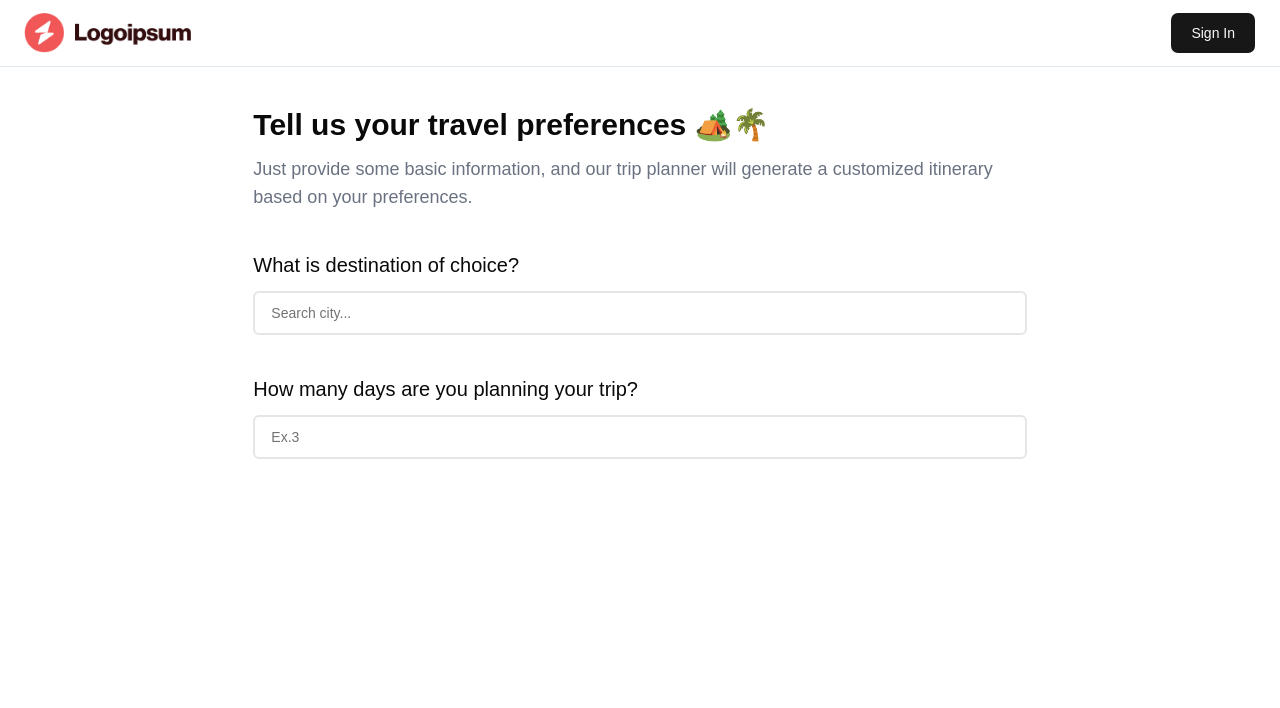
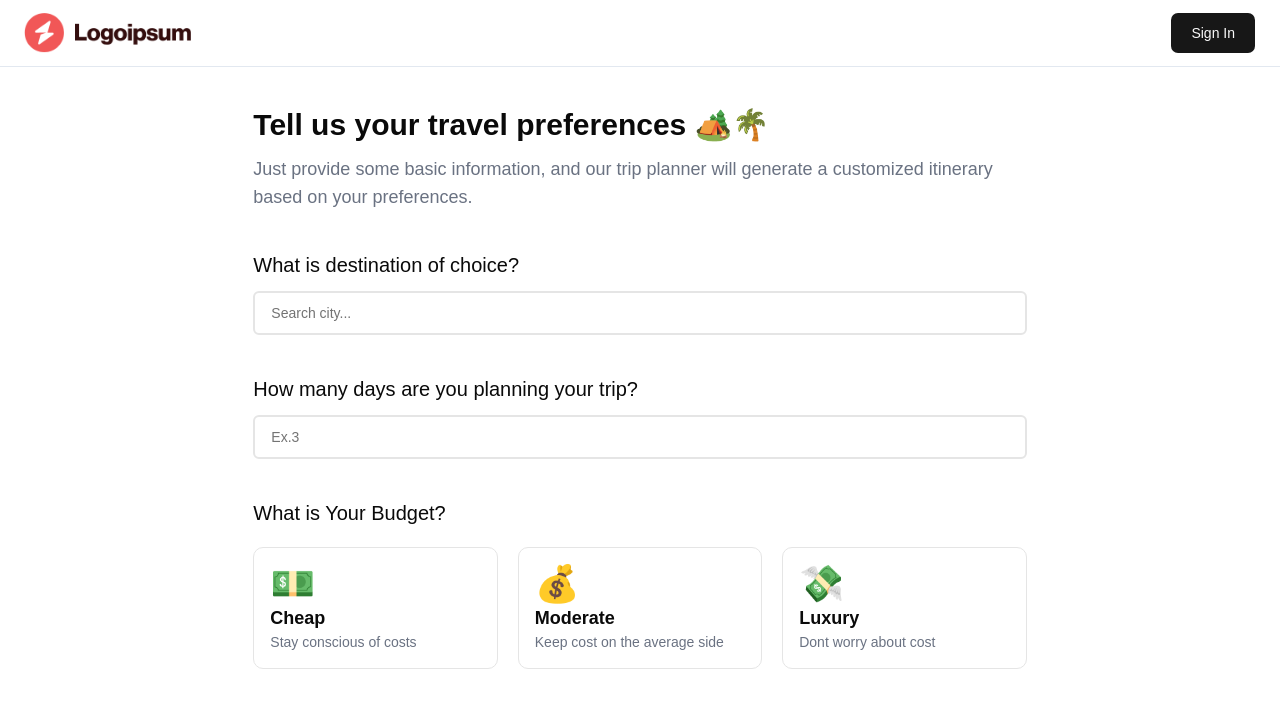
Before and after one commit to FahimFaysalNirjhar/Ai-Tour-Planner-React-Project, a React (Vite) app: page /create-trip in a window 1280 px wide. Shown: the top 708 px of the page. Built offline with nearby package versions, Linux system fonts and the light colour scheme.

Commit message:
budget section completed

```diff
--- a/src/Create-Trip/index.jsx
+++ b/src/Create-Trip/index.jsx
@@ -1,6 +1,7 @@
 import React, { useState, useEffect } from "react";
 import GooglePlacesAutocomplete from "react-google-places-autocomplete";
 import { Input } from "../components/ui/input";
+import { SelectBudgetOptions } from "../constants/options";
 
 const CreateTrip = () => {
   const [query, setQuery] = useState("");
@@ -83,6 +84,21 @@ const CreateTrip = () => {
           type="number"
         />
       </div>
+      <div className="my-10">
+        <h2 className="text-xl font-medium mb-3 ">What is Your Budget?</h2>
+        <div className="grid grid-cols-3 gap-5 mt-5">
+          {SelectBudgetOptions.map((item) => (
+            <div
+              key={item.id}
+              className="border p-4 rounded-lg cursor-pointer hover:shadow "
+            >
+              <h1 className="text-4xl">{item.icon}</h1>
+              <h2 className="font-bold text-lg">{item.title}</h2>
+              <p className="text-sm text-gray-500">{item.desc}</p>
+            </div>
+          ))}
+        </div>
+      </div>
     </div>
   );
 };
--- /dev/null
+++ b/src/constants/options.jsx
@@ -0,0 +1,22 @@
+import React from "react";
+
+export const SelectBudgetOptions = [
+  {
+    id: 1,
+    title: "Cheap",
+    desc: "Stay conscious of costs",
+    icon: "💵",
+  },
+  {
+    id: 2,
+    title: "Moderate",
+    desc: "Keep cost on the average side",
+    icon: "💰",
+  },
+  {
+    id: 3,
+    title: "Luxury",
+    desc: "Dont worry about cost",
+    icon: "💸",
+  },
+];
```
